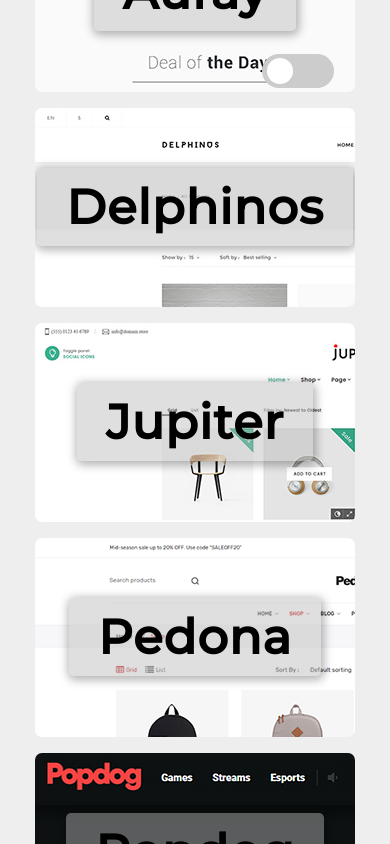
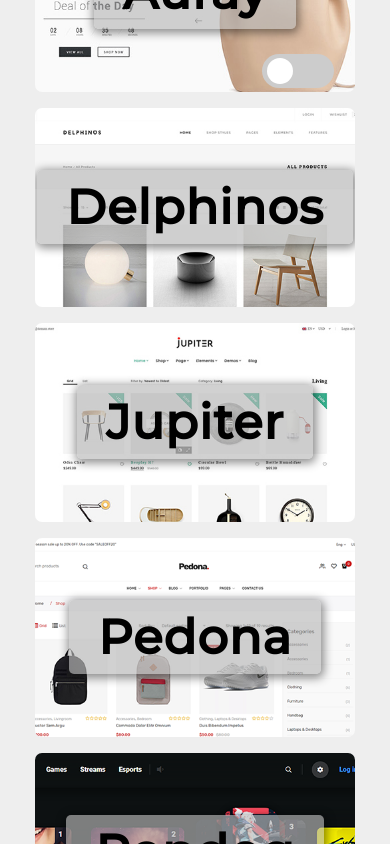
Before and after one commit to cron2077/firstRepo, a plain HTML site: page index.html in a window 390 px wide. Drawn offline with nearby package versions, Linux system fonts and the light colour scheme.

Commit message:
new bg image position

```diff
--- a/Portfolio/style.css
+++ b/Portfolio/style.css
@@ -281,25 +281,35 @@ img.show-photo { /*TO ACCEPT THE NEW CLASS*/
     }
     .p1-mobile {
         background: url('img/P2\ -\ Copy-small.jpg');
+        background-position: center;
+        background-size: cover;
     }
     .p2-mobile {
         background: url('img/P3\ -\ Copy-small.jpg');
+        background-position: center;
+        background-size: cover;
     }
     .p3-mobile {
         background: url('img/P4\ -\ Copy-small.jpg');
+        background-position: center;
+        background-size: cover;
     }
     .p4-mobile {
         background: url('img/P5\ -\ Copy-small.png');
+        background-position: center;
+        background-size: cover;
     }
     .p5-mobile {
         background: url('img/P6-small.png');
+        background-position: center;
+        background-size: cover;
     }
     .mobile-p-name {
         margin: auto;
-        padding: .6rem 1.8rem;
+        padding: .5rem 1.8rem;
         border-radius: 5px;
-        background: rgba(185, 185, 185, 0.45);
-        box-shadow: 1px 2px 10px 2px rgba(0, 0, 0, .3);
+        background: rgba(185, 185, 185, 0.65);
+        box-shadow: 1px 2px 10px 2px rgba(0, 0, 0, .44);
     }
 }
 
```
